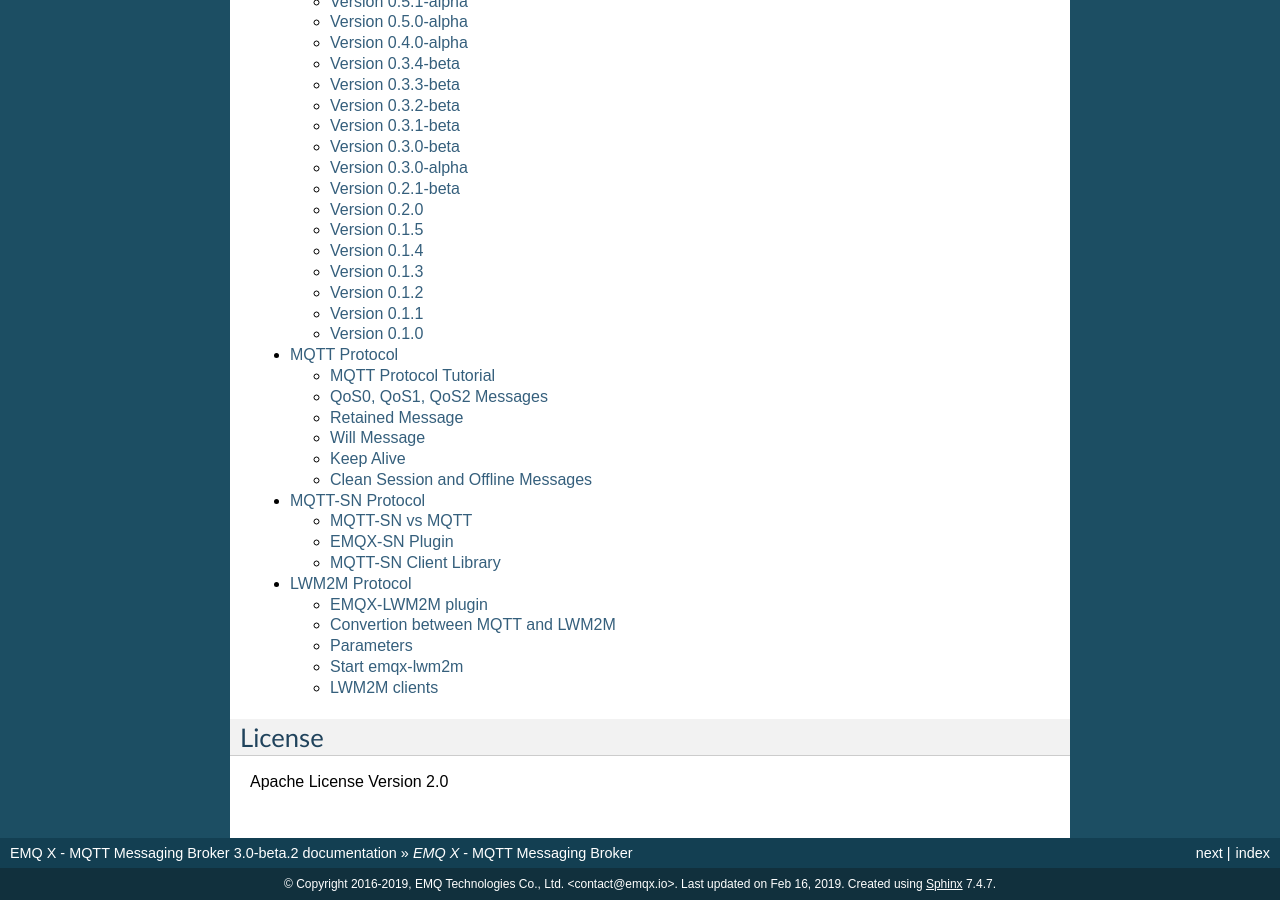
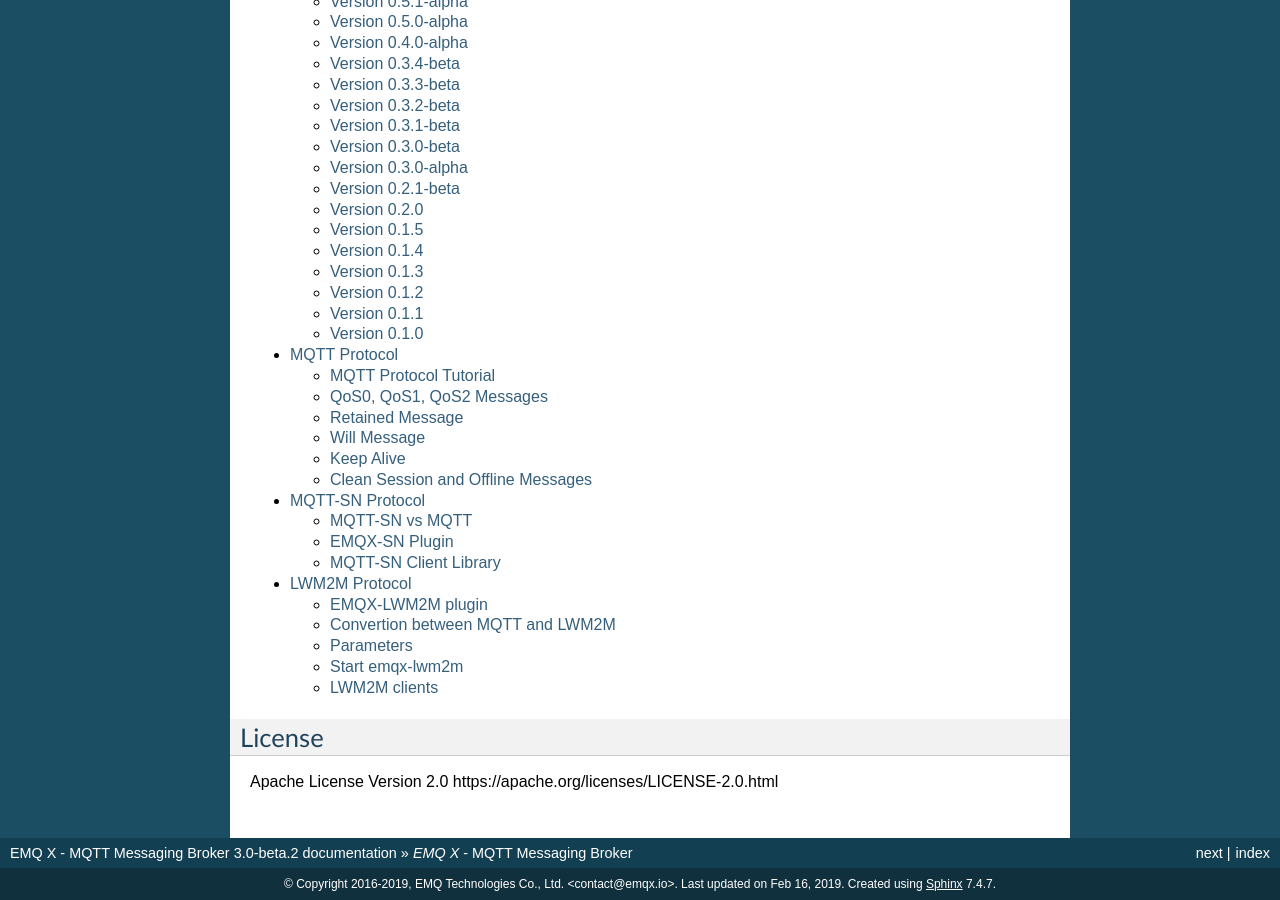
Before and after one commit to emqxarchive/emqx-docs-en, a Sphinx documentation site: the page built from source/index.rst, in a window 1280 px wide and 900 px high, scrolled down 6037 px. Built offline with Sphinx 7.4.7, drawn with Linux system fonts in a browser that asks for light colours; some of the changed lines change nothing that is shown.

Commit message:
include link to Apache license

```diff
--- a/source/index.rst
+++ b/source/index.rst
@@ -65,4 +65,4 @@
 License
 -------
 
-Apache License Version 2.0
+_`Apache License Version 2.0 https://apache.org/licenses/LICENSE-2.0.html`
```
